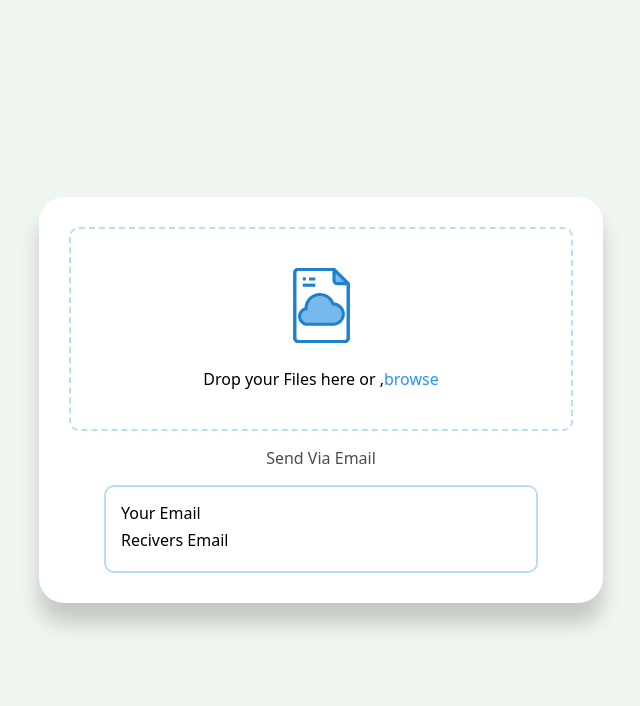
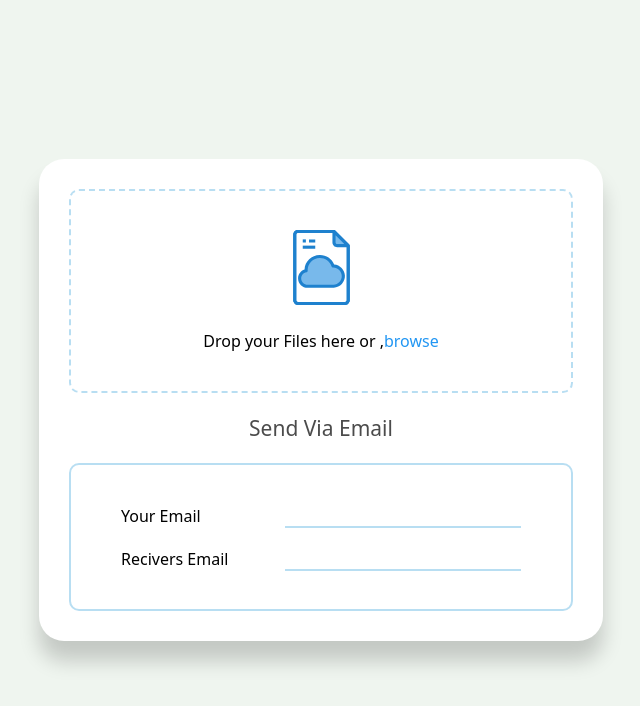
Before and after one commit to mittalsam20/24HourShare, a React (Create React App) app in the folder client/: page / in a window 1280 px wide. Shown: the top 706 px of the page, without its empty margins (319-959 px from the left). Built offline with nearby package versions, Linux system fonts and the light colour scheme.

Commit message:
done with basic ui

```diff
--- a/client/src/App.css
+++ b/client/src/App.css
@@ -173,6 +173,7 @@ body,
 
 .expire,
 p {
+    font-size: 21px;
     opacity: .7;
     text-align: center;
 }
@@ -185,7 +186,7 @@ p {
 
 .emailcont input {
     border: none;
-    border-bottom: 2px solid var(--border-color);
+    border-bottom: 2px solid #0288d147;
     height: 19px;
     font-size: 18px;
     text-align: center;
@@ -201,7 +202,7 @@ p {
 }
 
 .emailcont .filed {
-    margin-bottom: 5px;
+    margin-bottom: 20px;
     display: flex;
     justify-content: space-between;
     width: 400px;
@@ -216,7 +217,7 @@ p {
 .forminnercont form {
     border: 2px solid var(--bordercolor);
     width: 100%;
-    padding: 15px;
+    padding: 40px 50px 18px 50px;
     box-sizing: border-box;
     border-radius: 10px;
     display: flex;
--- a/client/src/components/emailform/emailform.js
+++ b/client/src/components/emailform/emailform.js
@@ -5,16 +5,12 @@ const EmailForm = () => {
       <div className="forminnercont">
         <form>
           <div className="filed">
-            <label htmlFor="sender">
-              Your Email
-              <input type="email" name="from" id="sender" required />
-            </label>
+            <label htmlFor="sender">Your Email</label>
+            <input type="email" name="from" id="sender" required />
           </div>
           <div className="filed">
-            <label htmlFor="reciever">
-              Recivers Email
-              <input type="email" name="to" id="reciever" required />
-            </label>
+            <label htmlFor="reciever">Recivers Email</label>
+            <input type="email" name="to" id="reciever" required />
           </div>
         </form>
       </div>
```
